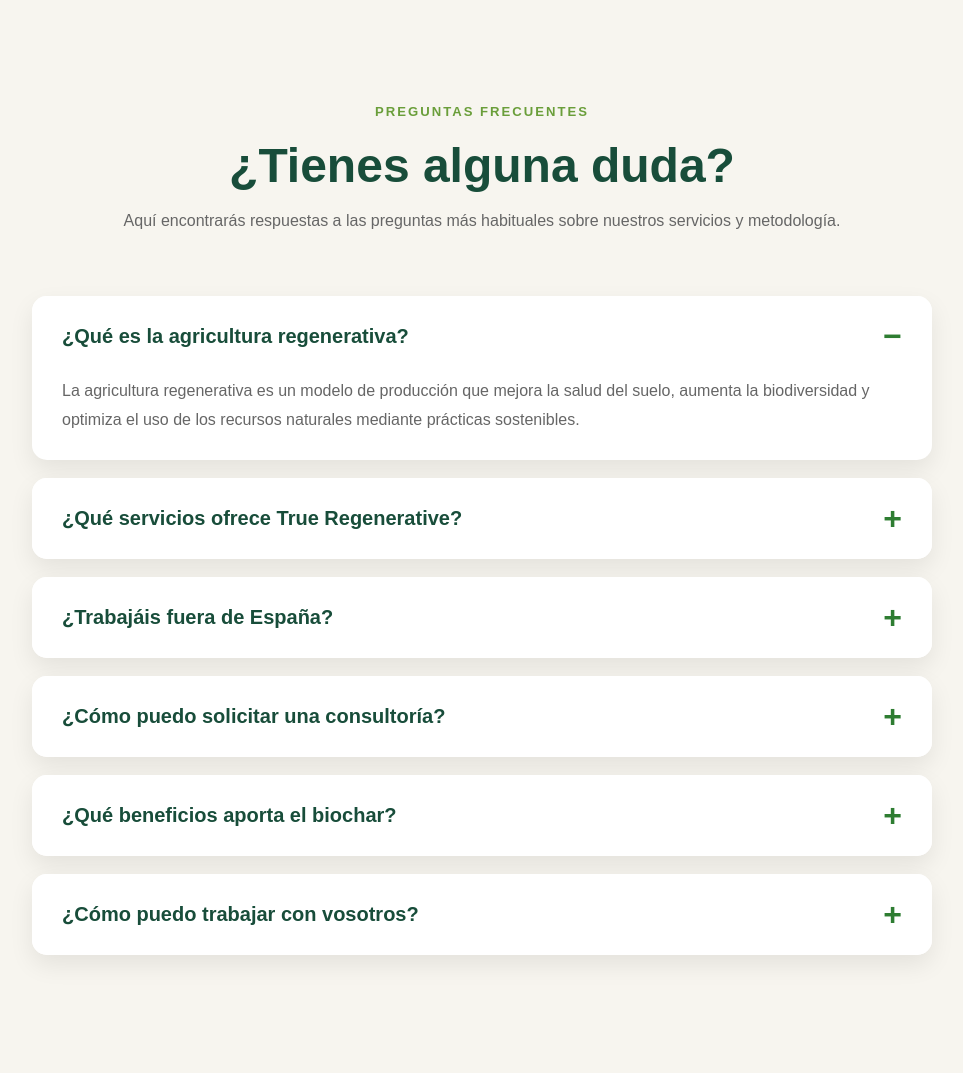
After one commit to MarSalonParera/pagina_xavi, a PHP site: page /preguntas.html in a window 1280 px wide. The commit adds this page. Shown: the whole page, without its empty margins (158-1121 px from the left). Run offline with PHP 8.4, Linux system fonts and the light colour scheme.

Commit message:
cambios añadir preguntas

```diff
--- a/css/styles.css
+++ b/css/styles.css
@@ -839,6 +839,136 @@ button:hover{
 
 }
 
+.faq-section{
+
+    padding:100px 8%;
+    background:#F7F5EF;
+
+}
+
+.faq-header{
+
+    text-align:center;
+    max-width:800px;
+    margin:auto auto 60px;
+
+}
+
+.faq-header .eyebrow{
+
+    color:#6A9E3A;
+    font-weight:700;
+    text-transform:uppercase;
+    letter-spacing:2px;
+
+}
+
+.faq-header h2{
+
+    font-size:48px;
+    color:#184D3A;
+    margin:15px 0;
+
+}
+
+.faq-header p{
+
+    color:#666;
+    line-height:1.8;
+
+}
+
+.faq{
+
+    max-width:900px;
+    margin:auto;
+
+}
+
+.faq-item{
+
+    background:white;
+
+    border-radius:15px;
+
+    margin-bottom:18px;
+
+    overflow:hidden;
+
+    box-shadow:0 10px 25px rgba(0,0,0,.08);
+
+}
+
+.faq-question{
+
+    width:100%;
+
+    border:none;
+
+    background:white;
+
+    padding:22px 30px;
+
+    display:flex;
+
+    justify-content:space-between;
+
+    align-items:center;
+
+    cursor:pointer;
+
+    font-size:20px;
+
+    font-weight:600;
+
+    color:#184D3A;
+
+}
+
+.faq-question span{
+
+    font-size:32px;
+
+    color:#2E7D32;
+
+    transition:.3s;
+
+}
+
+.faq-answer{
+
+    max-height:0;
+
+    overflow:hidden;
+
+    transition:max-height .4s ease;
+
+    padding:0 30px;
+
+}
+
+.faq-answer p{
+
+    color:#666;
+
+    line-height:1.8;
+
+    padding-bottom:25px;
+
+}
+
+.faq-item.active .faq-answer{
+
+    max-height:300px;
+
+}
+
+.faq-question:hover{
+
+    background:#F4F8F2;
+
+}
+
 /* RESPONSIVE */
 
 @media(max-width:1100px){
--- a/js/main.js
+++ b/js/main.js
@@ -1,67 +1,178 @@
+/*==========================
+        MENÚ MÓVIL
+==========================*/
+
+console.log("main.js cargado");
 const menuToggle = document.querySelector(".menu-toggle");
 const mainNav = document.querySelector(".main-nav");
 
 if (menuToggle && mainNav) {
+
     menuToggle.addEventListener("click", () => {
+
         const isOpen = mainNav.classList.toggle("open");
         menuToggle.setAttribute("aria-expanded", String(isOpen));
+
     });
 
     mainNav.querySelectorAll("a").forEach((link) => {
+
         link.addEventListener("click", () => {
+
             mainNav.classList.remove("open");
             menuToggle.setAttribute("aria-expanded", "false");
+
         });
+
     });
+
 }
 
+
+/*==========================
+      SCROLL SUAVE
+==========================*/
+
 document.querySelectorAll('a[href^="#"]').forEach((anchor) => {
+
     anchor.addEventListener("click", (event) => {
+
         const target = document.querySelector(anchor.getAttribute("href"));
 
-        if (!target) {
-            return;
-        }
+        if (!target) return;
 
         event.preventDefault();
-        target.scrollIntoView({ behavior: "smooth", block: "start" });
+
+        target.scrollIntoView({
+            behavior: "smooth",
+            block: "start"
+        });
+
     });
+
 });
 
+
+/*==========================
+     VALIDACIÓN FORMULARIOS
+==========================*/
+
 document.querySelectorAll("form").forEach((form) => {
+
     form.addEventListener("submit", (event) => {
+
         const requiredFields = form.querySelectorAll("[required]");
         let isValid = true;
 
         requiredFields.forEach((field) => {
+
             const hasValue = field.value.trim().length > 0;
+
             field.toggleAttribute("aria-invalid", !hasValue);
-            isValid = isValid && hasValue;
+
+            if (!hasValue) {
+                isValid = false;
+            }
+
         });
 
         if (!isValid) {
+
             event.preventDefault();
+
             const note = form.querySelector(".form-note");
+
             if (note) {
+
                 note.textContent = "Revisa los campos obligatorios antes de enviar.";
+
             }
+
         }
+
     });
+
 });
 
+
+/*==========================
+      MENSAJES PHP
+==========================*/
+
 const params = new URLSearchParams(window.location.search);
+
 const message = params.get("mensaje");
 const messageType = params.get("tipo");
 
 if (message) {
+
     const notice = document.createElement("div");
+
     notice.className = `site-notice ${messageType === "error" ? "error" : "success"}`;
+
     notice.textContent = message;
+
     document.body.appendChild(notice);
 
     window.history.replaceState({}, document.title, window.location.pathname);
 
     setTimeout(() => {
+
         notice.remove();
+
     }, 7000);
+
 }
+
+
+/*==========================
+            FAQ
+==========================*/
+
+const faqItems = document.querySelectorAll(".faq-item");
+
+if (faqItems.length > 0) {
+
+    faqItems.forEach((item) => {
+
+        const button = item.querySelector(".faq-question");
+        const icon = item.querySelector(".faq-question span");
+
+        button.addEventListener("click", () => {
+
+            const isOpen = item.classList.contains("active");
+
+            faqItems.forEach((faq) => {
+
+                faq.classList.remove("active");
+
+                const span = faq.querySelector(".faq-question span");
+
+                if (span) {
+                    span.textContent = "+";
+                }
+
+            });
+
+            if (!isOpen) {
+
+                item.classList.add("active");
+
+                if (icon) {
+                    icon.textContent = "−";
+                }
+
+            }
+
+            button.addEventListener("click", () => {
+
+            console.log("CLICK");
+
+            });
+
+
+        });
+
+    });
+
+}
--- /dev/null
+++ b/preguntas.html
@@ -0,0 +1,131 @@
+<!DOCTYPE html>
+<html lang="en">
+<head>
+    <meta charset="UTF-8">
+    <meta name="viewport" content="width=device-width, initial-scale=1.0">
+    <title> Preguntas frecuentes | True Regenerative </title>
+        <link rel="stylesheet" href="css/styles.css">
+        <script src="js/main.js"></script>
+</head>
+<body>
+
+    <section class="faq-section">
+
+    <div class="faq-header">
+
+        <p class="eyebrow">Preguntas frecuentes</p>
+
+        <h2>¿Tienes alguna duda?</h2>
+
+        <p>
+            Aquí encontrarás respuestas a las preguntas más habituales sobre nuestros servicios y metodología.
+        </p>
+
+    </div>
+
+    <div class="faq">
+
+        <div class="faq-item active">
+
+            <button class="faq-question">
+                ¿Qué es la agricultura regenerativa?
+                <span>−</span>
+            </button>
+
+            <div class="faq-answer">
+                <p>
+                    La agricultura regenerativa es un modelo de producción que mejora la salud del suelo,
+                    aumenta la biodiversidad y optimiza el uso de los recursos naturales mediante
+                    prácticas sostenibles.
+                </p>
+            </div>
+
+        </div>
+
+        <div class="faq-item">
+
+            <button class="faq-question">
+                ¿Qué servicios ofrece True Regenerative?
+                <span>+</span>
+            </button>
+
+            <div class="faq-answer">
+                <p>
+                    Ofrecemos consultoría en agricultura regenerativa, gestión del agua,
+                    biochar, biofertilizantes, acuicultura regenerativa, análisis de suelo
+                    y planificación holística.
+                </p>
+            </div>
+
+        </div>
+
+        <div class="faq-item">
+
+            <button class="faq-question">
+                ¿Trabajáis fuera de España?
+                <span>+</span>
+            </button>
+
+            <div class="faq-answer">
+                <p>
+                    Sí. Colaboramos en proyectos nacionales e internacionales,
+                    adaptándonos a las necesidades de cada cliente.
+                </p>
+            </div>
+
+        </div>
+
+        <div class="faq-item">
+
+            <button class="faq-question">
+                ¿Cómo puedo solicitar una consultoría?
+                <span>+</span>
+            </button>
+
+            <div class="faq-answer">
+                <p>
+                    Solo tienes que rellenar el formulario de contacto indicando
+                    tu proyecto. Analizaremos tu caso y nos pondremos en contacto contigo.
+                </p>
+            </div>
+
+        </div>
+
+        <div class="faq-item">
+
+            <button class="faq-question">
+                ¿Qué beneficios aporta el biochar?
+                <span>+</span>
+            </button>
+
+            <div class="faq-answer">
+                <p>
+                    El biochar mejora la estructura del suelo, aumenta la retención de agua,
+                    favorece la actividad biológica y contribuye a la captura de carbono.
+                </p>
+            </div>
+
+        </div>
+
+        <div class="faq-item">
+
+            <button class="faq-question">
+                ¿Cómo puedo trabajar con vosotros?
+                <span>+</span>
+            </button>
+
+            <div class="faq-answer">
+                <p>
+                    Puedes acceder al apartado "Trabaja con nosotros" y enviarnos
+                    tu currículum mediante el formulario de candidatura.
+                </p>
+            </div>
+
+        </div>
+
+    </div>
+
+</section>
+
+</body>
+</html>
```
